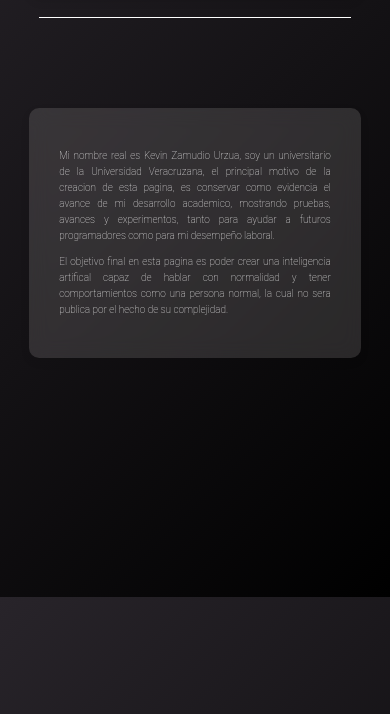
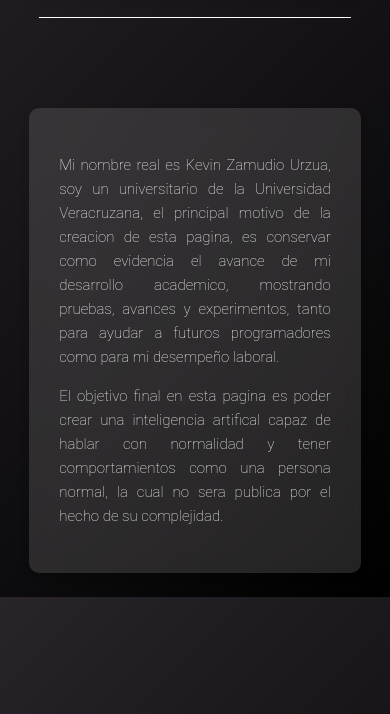
Before and after one commit to Allein-Rose/My-Dev-portfolio, a plain HTML site: page index.html in a window 390 px wide. Shown: the part 247-961 px from the top of the page. Drawn offline with Linux system fonts and the light colour scheme.

Commit message:
Prueba de actualizacion por git

```diff
--- a/style.css
+++ b/style.css
@@ -134,9 +134,4 @@ hr {
     h1{
     font-size: 30px;
     }
-
-    p{
-        font-size: 10px;
-    }
-
 }
```
